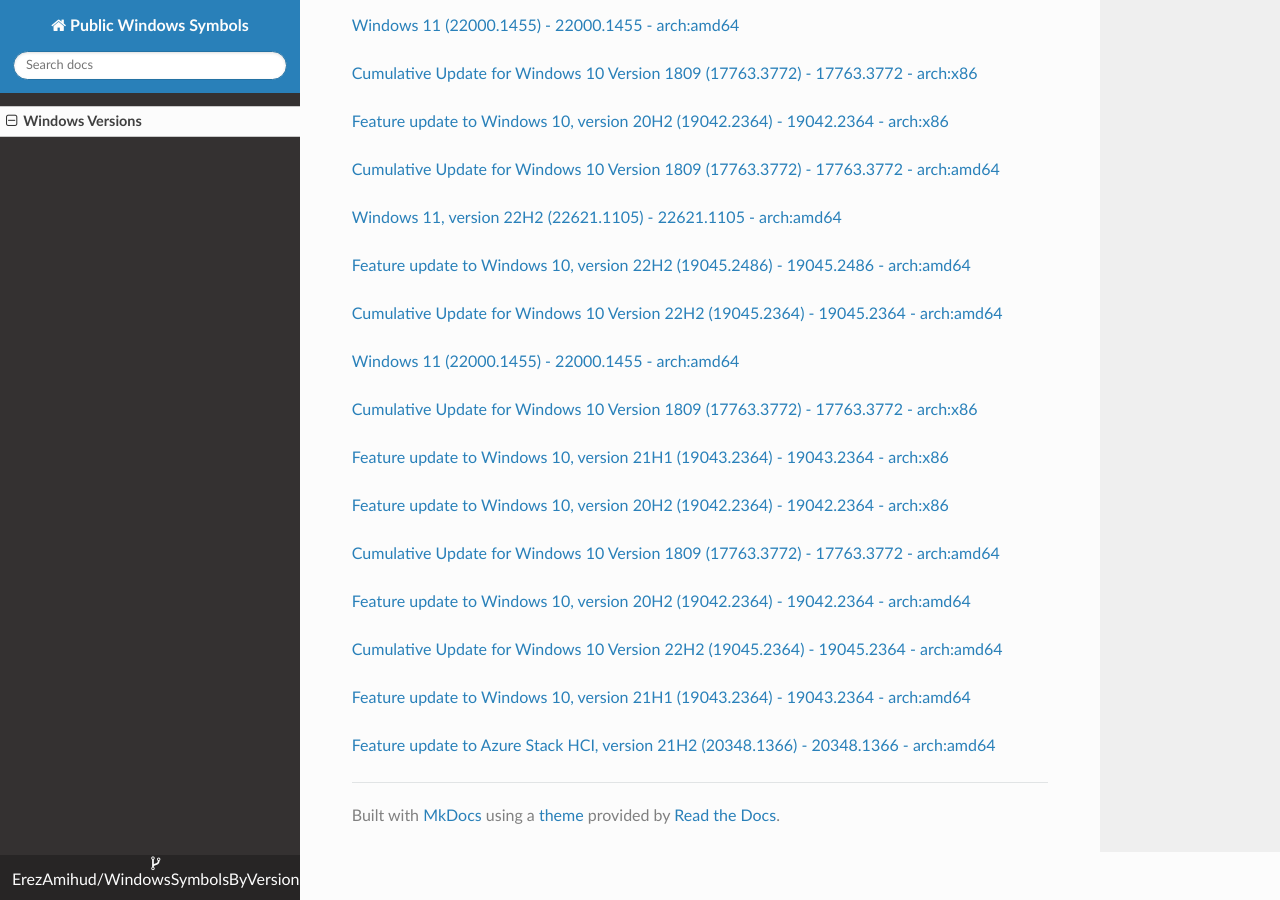
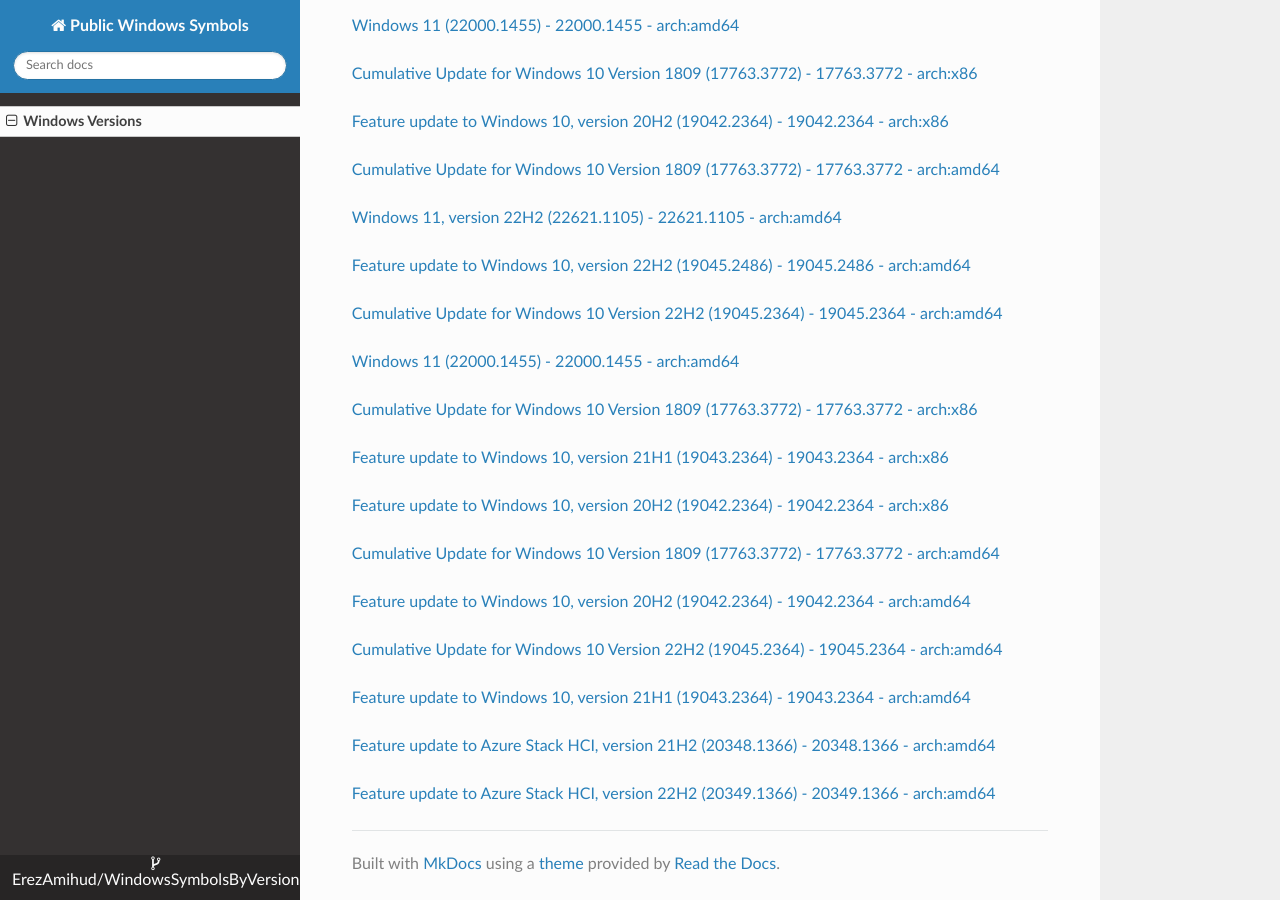
Before and after one commit to ErezAmihud/WindowsSymbolsByVersion, an MkDocs documentation site: the page built from docs/index.md, in a window 1280 px wide and 900 px high, scrolled down 43421 px. Built offline with MkDocs 1.6.1, drawn with Linux system fonts in a browser that asks for light colours; nearby versions of some CDN libraries.

Commit message:
Automated commit, add manifest for cc450dcf-cf3d-4a7e-a56e-618276a30ca2

```diff
--- a/docs/index.md
+++ b/docs/index.md
@@ -2545,3 +2545,6 @@
 
 
 [Feature update to Azure Stack HCI, version 21H2 (20348.1366) - 20348.1366 - arch:amd64](https://github.com/ErezAmihud/WindowsSymbolsByVersion/blob/main/manifests/bafc95d7-7f1f-49ce-8ca9-94a08af65a32.manifest)
+
+
+[Feature update to Azure Stack HCI, version 22H2 (20349.1366) - 20349.1366 - arch:amd64](https://github.com/ErezAmihud/WindowsSymbolsByVersion/blob/main/manifests/cc450dcf-cf3d-4a7e-a56e-618276a30ca2.manifest)
```
Also changed, not shown: process_builds.json (+1 -1 lines), 1 other file.
